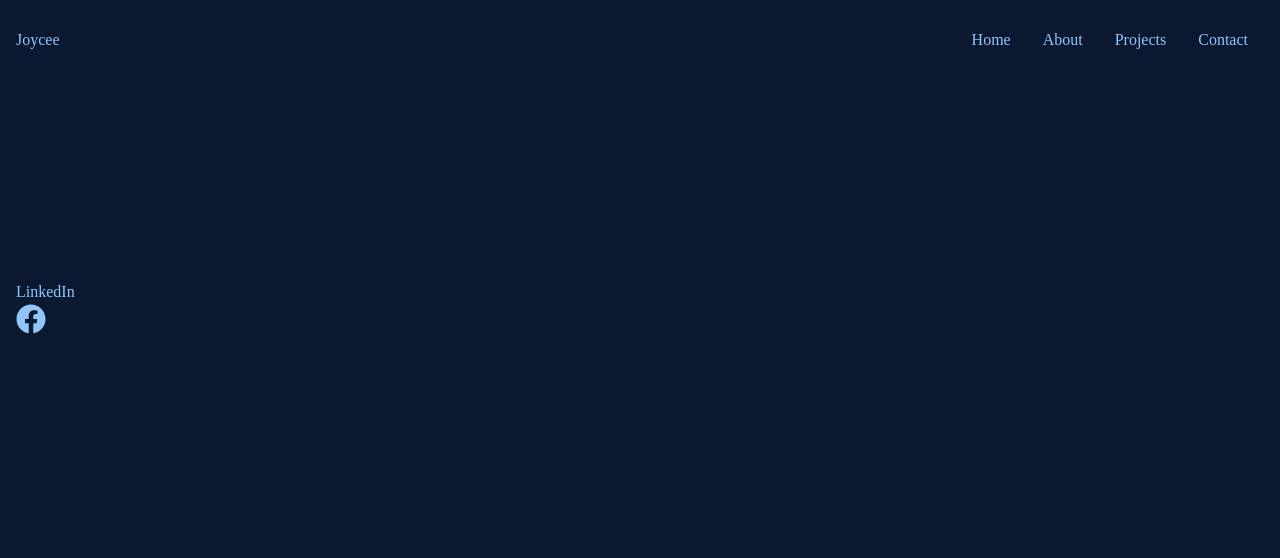
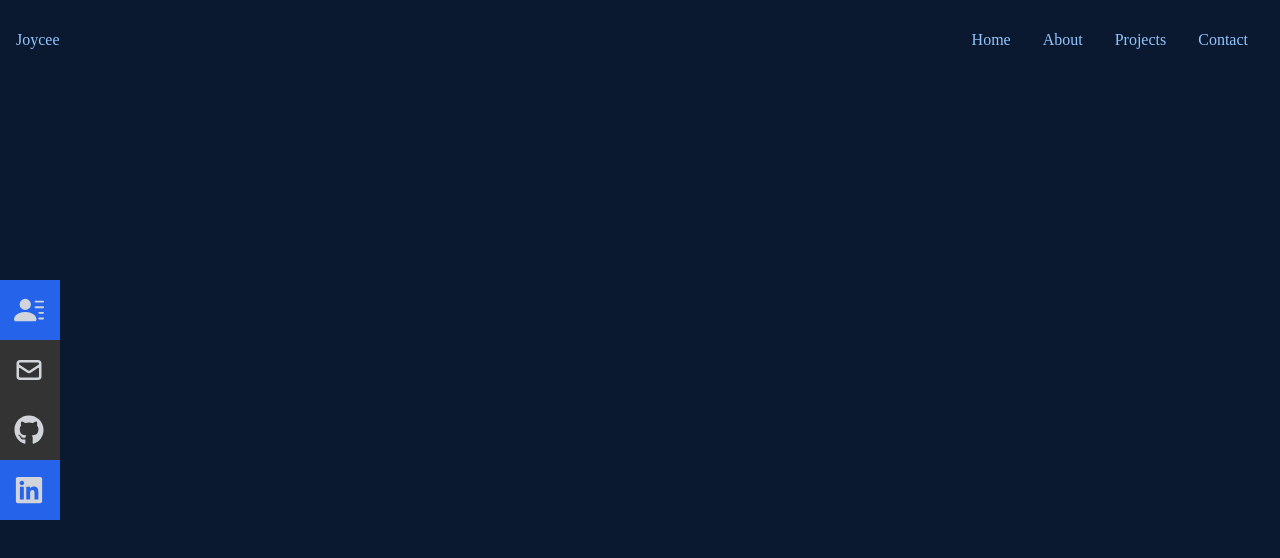
Before and after one commit to Joycee-Alfred-Nirmal/joycee-portfolio, a React (Create React App) app in the folder react-portfolio/my-app/: page / in a window 1280 px wide. Shown: the top 558 px of the page. Built offline with nearby package versions, Linux system fonts and the light colour scheme.

Commit message:
created social icons

```diff
--- a/react-portfolio/my-app/src/components/Navbar.jsx
+++ b/react-portfolio/my-app/src/components/Navbar.jsx
@@ -1,5 +1,5 @@
 import React , {useState}from 'react';
-import {FaBars , FaFacebook, FaTimes} from 'react-icons/fa';
+import {FaBars , FaGithub, FaLinkedin, FaTimes} from 'react-icons/fa';
 import { HiOutlineMail } from 'react-icons/hi';
 import {BsFillPersonLinesFill} from 'react-icons/bs';
 
@@ -35,13 +35,36 @@
       </ul>
 
       {/* social icons */}
-      <div className='flex fixed flex-col top-[35%] left-0'>
+      <div className='hidden lg:flex fixed flex-col top-[35%] left-0'>
         <ul>
-          <li>
-            <a href="/">
-              LinkedIn <FaFacebook size={30}/>
+          <li className='w-[160px] h-[60px] flex justify-between items-center ml-[-100px] hover:ml-[-10px] duration-300 bg-blue-600'>
+            <a className='flex justify-between items-center w-full text-gray-300'
+            href="/">
+              Resume <BsFillPersonLinesFill size={30}/>
             </a>
-          </li>
+            </li>
+
+            <li className='w-[160px] h-[60px] flex justify-between items-center ml-[-100px] hover:ml-[-10px] duration-300 bg-[#333333]'>
+            <a className='flex justify-between items-center w-full text-gray-300'
+            href="/">
+              E-mail <HiOutlineMail size={30}/>
+            </a>
+            </li>
+
+            <li className='w-[160px] h-[60px] flex justify-between items-center ml-[-100px] hover:ml-[-10px] duration-300 bg-[#333333]'>
+            <a className='flex justify-between items-center w-full text-gray-300'
+            href="/">
+              Github <FaGithub size={30}/>
+            </a>
+            </li>
+
+            <li className='w-[160px] h-[60px] flex justify-between items-center ml-[-100px] hover:ml-[-10px] duration-300 bg-blue-600'>
+            <a className='flex justify-between items-center w-full text-gray-300'
+            href="/">
+              Linkedin <FaLinkedin size={30}/>
+            </a>
+            </li>
+
         </ul>
 
       </div>
```
